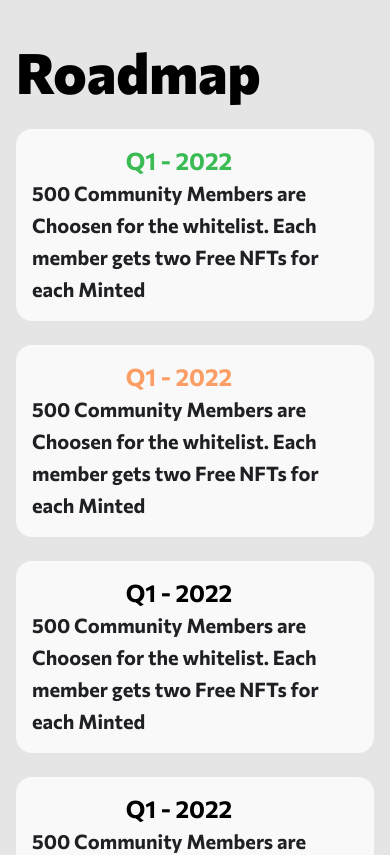
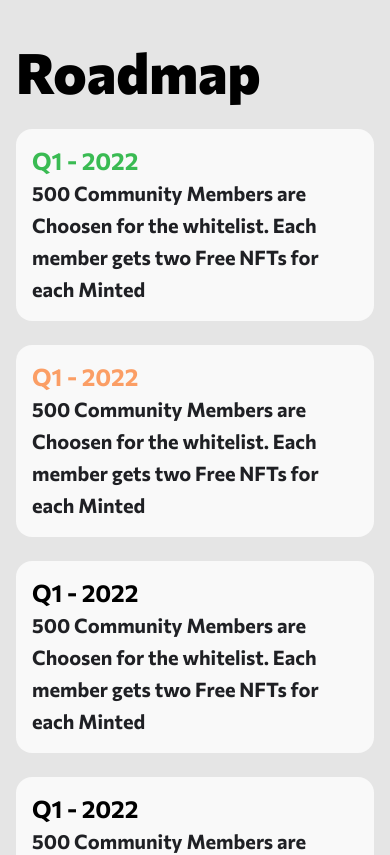
Before and after one commit to lunapr/cryptobillis, a React (Create React App) app: page / in a window 390 px wide. Shown: the part 1680-2535 px from the top of the page. Built offline with nearby package versions, Linux system fonts and the light colour scheme.

Commit message:
event mobile

```diff
--- a/src/pages/homePage/Roadmap.js
+++ b/src/pages/homePage/Roadmap.js
@@ -44,6 +44,7 @@ const useStyles = makeStyles((theme) => ({
       marginBottom: theme.spacing(4),
     },
     [theme.breakpoints.down("xs")]: {
+      alignItems: "flex-start",
       flexDirection: "column",
       borderRadius: 16,
       padding: theme.spacing(2),
```
